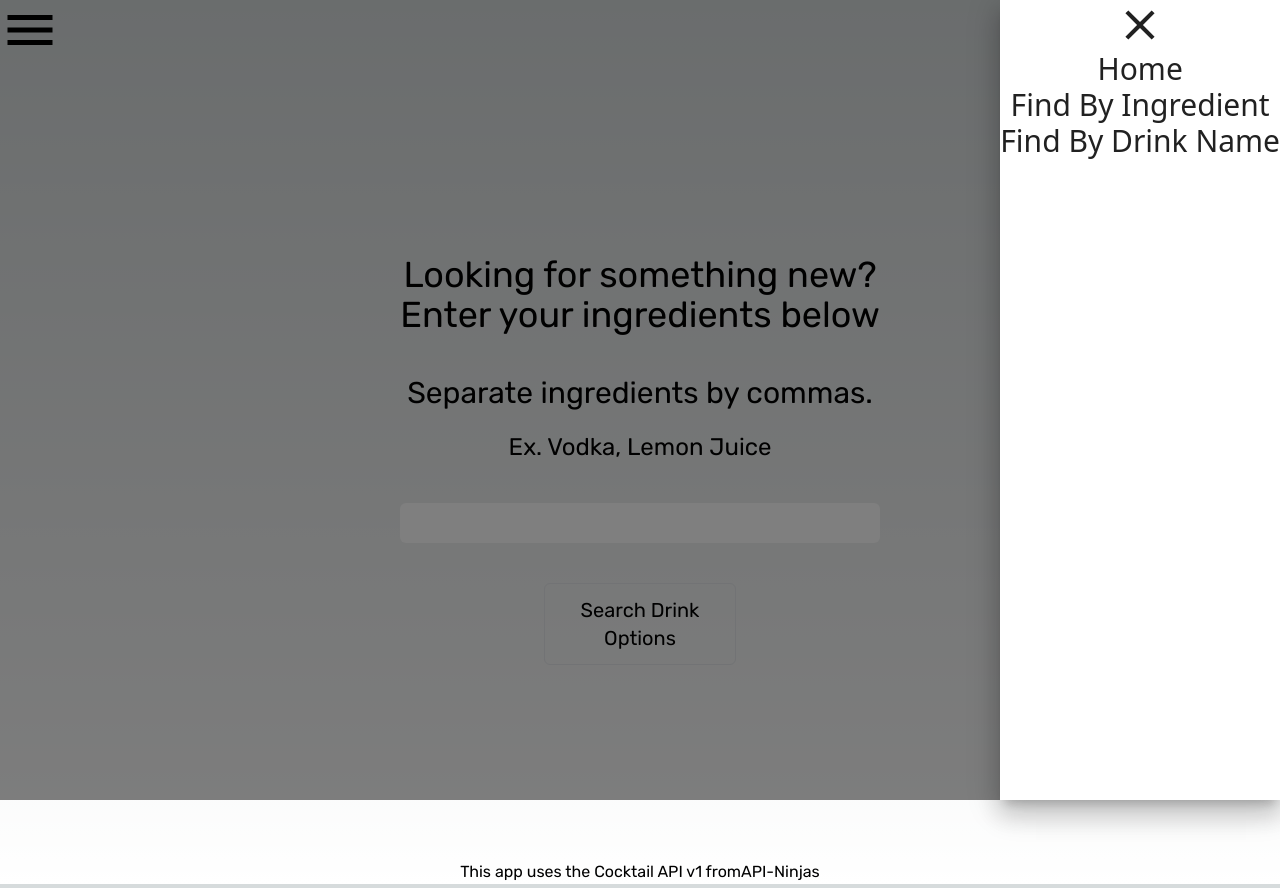
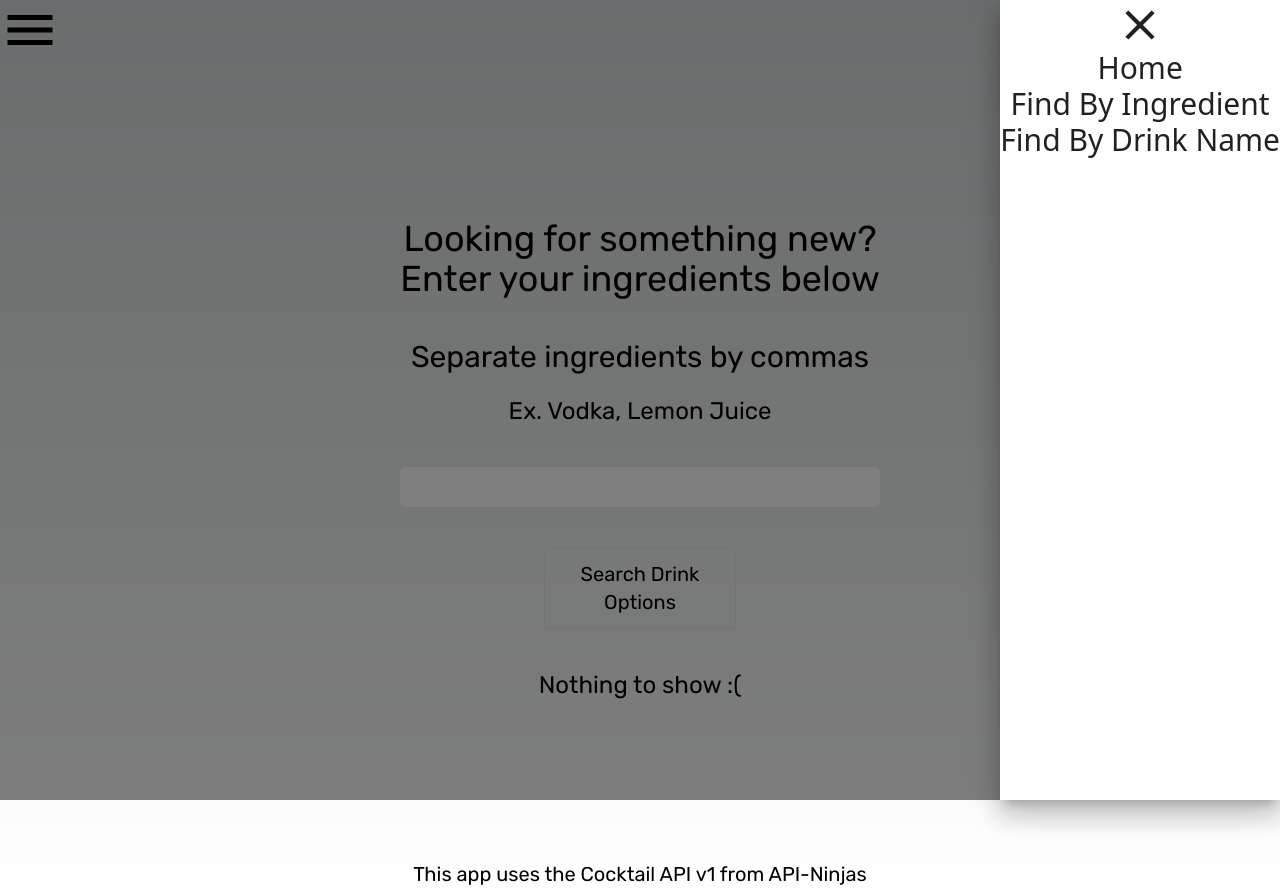
Before and after one commit to hearnmp/PickMyDrink, a Next.js app: page /byingredient in a window 1280 px wide. Both pictures are taken after a click on the element 640 px from the left and 30 px from the top of the page. Built offline with nearby package versions, Linux system fonts and the light colour scheme.

Commit message:
basic functionality

```diff
--- a/Components/Footer.js
+++ b/Components/Footer.js
@@ -1,7 +1,7 @@
 const Footer = () => {
   return (
-    <div className="flex w-full items-center justify-center">
-      This app uses the Cocktail API v1 from<a href="https://api-ninjas.com/">API-Ninjas</a>
+    <div className="flex w-full items-center justify-center h-8">
+      <h1 className="text-xl">This app uses the Cocktail API v1 from <a className="underline" href="https://api-ninjas.com/">API-Ninjas</a></h1>
     </div>
   );
 }
--- a/Components/Nav.js
+++ b/Components/Nav.js
@@ -2,9 +2,6 @@ import MenuIcon from '@mui/icons-material/Menu';
 import CloseIcon from '@mui/icons-material/Close';
 import {
   Drawer as MUIDrawer,
-  ListItem,
-  List,
-  Divider,
 } from '@mui/material';
 import Link from 'next/link';
 import { useState } from 'react';
@@ -21,24 +18,8 @@ const Nav = () => {
         variant='temporary'
         open={open}
       >
-        {/* <List>
-          <ListItem>
-            <h1 className='hover:cursor-pointer' onClick={() => setOpen(false)}>X Close</h1>
-          </ListItem>
-          <Divider/>
-          <ListItem>
-            <Link onClick={() => setOpen(false)} href='/'>Home</Link>
-          </ListItem>
-          <ListItem>
-            <Link onClick={() => setOpen(false)} href='/byingredient'>Search By Ingredient</Link>
-          </ListItem>
-          <ListItem>
-            <Link onClick={() => setOpen(false)} href='/byname'>Search By Drink Name</Link>
-          </ListItem>
-        </List> */}
-        <div className='flex flex-col items-center h-full bg-black'>
+        <div className='flex flex-col items-center h-full bg-black p-8'>
           <div className='hover:cursor-pointer text-white text-2xl self-end' onClick={() => setOpen(false)}><CloseIcon sx={{ fontSize: 50 }}/></div>
-          <Divider/>
           <div className='flex flex-col h-1/2 justify-center text-center'>
             <Link className='text-white text-3xl mb-8' onClick={() => setOpen(false)} href='/'>Home</Link>
             <Link className='text-white text-3xl mb-8' onClick={() => setOpen(false)} href='/byingredient'>Find By Ingredient</Link>
--- a/pages/byingredient.js
+++ b/pages/byingredient.js
@@ -18,7 +18,7 @@ const byingredient = () => {
         <div className='mt-35 w-screen'>
           <div className="text-center mb-10">
             <h1 className="text-4xl mb-10">Looking for something new?<br/>Enter your ingredients below</h1>
-            <h1 className="text-3xl mb-5">Separate ingredients by commas.</h1>
+            <h1 className="text-3xl mb-5">Separate ingredients by commas</h1>
             <h1 className='text-2xl'>Ex. Vodka, Lemon Juice</h1>
           </div>
           <div className="flex flex-col items-center w-3/4 m-auto">
@@ -48,7 +48,11 @@ const byingredient = () => {
                   <p className='text-xl normal-case'>{drink.instructions}</p>
                 </div>
               ))
-          : null}
+          :
+            <div className='mt-10'>
+              <h1 className='text-2xl'>Nothing to show :(</h1>
+            </div>
+          }
         </div>
       </main>
     </>
--- a/pages/byname.js
+++ b/pages/byname.js
@@ -45,7 +45,11 @@ const byname = () => {
                   <p className='text-xl normal-case'>{drink.instructions}</p>
                 </div>
               ))
-          : null}
+          :
+            <div className='mt-10'>
+              <h1 className='text-2xl'>Nothing to show :(</h1>
+            </div>
+          }
         </div>
       </main>
     </>
```
